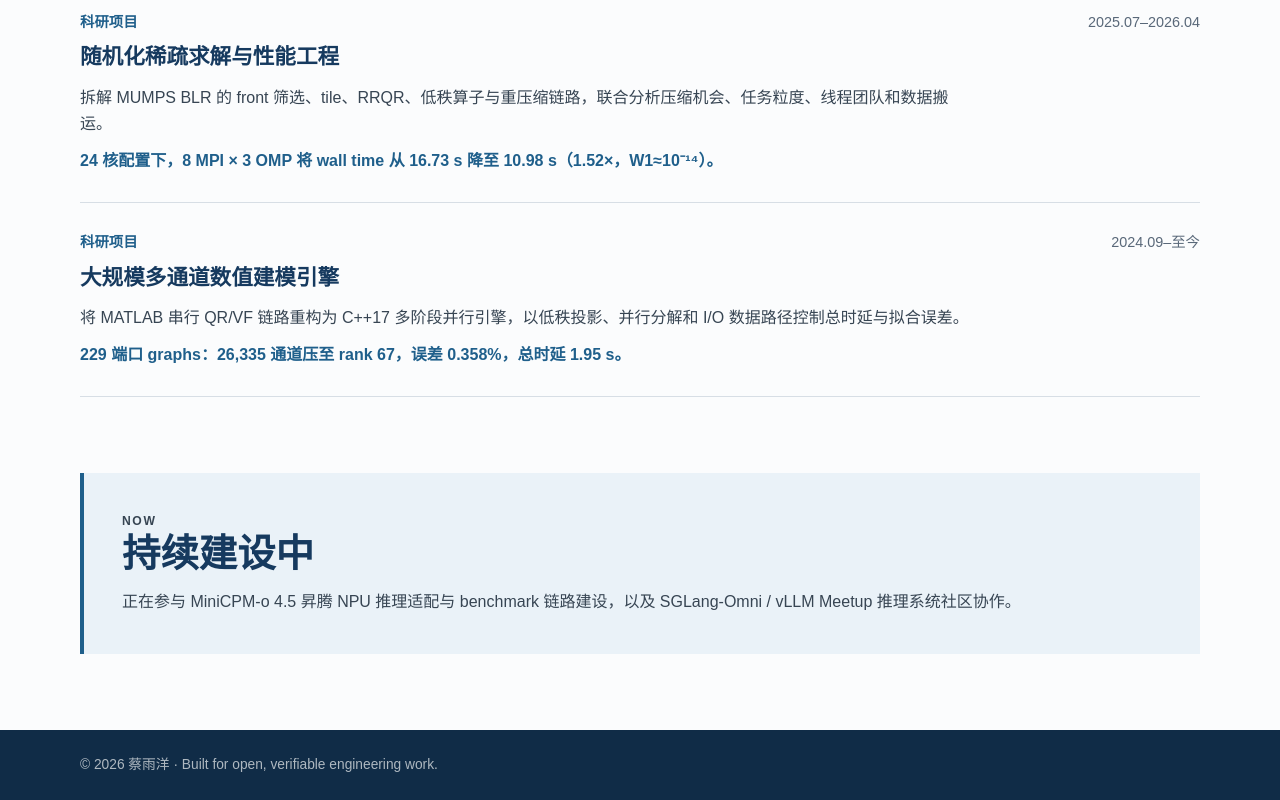
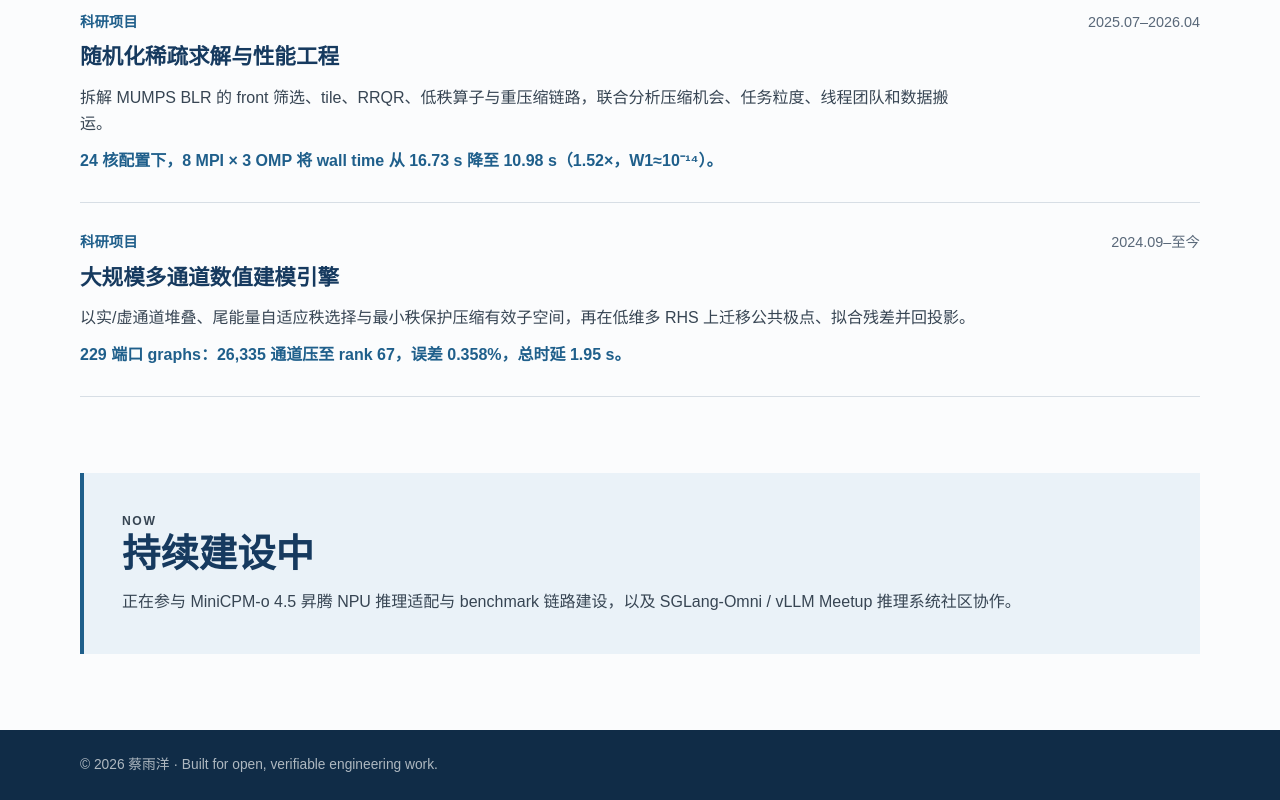
Before and after one commit to newmancai/newmancai.github.io, a plain HTML site: page index.html in a window 1280 px wide. Shown: the part 1325-2125 px from the top of the page. Drawn offline with Linux system fonts and the light colour scheme.

Commit message:
Emphasize numerical modeling algorithms

```diff
--- a/index.html
+++ b/index.html
@@ -62,7 +62,7 @@
         <article class="project">
           <div class="project-meta"><span>科研项目</span><time>2024.09–至今</time></div>
           <h3>大规模多通道数值建模引擎</h3>
-          <p>将 MATLAB 串行 QR/VF 链路重构为 C++17 多阶段并行引擎，以低秩投影、并行分解和 I/O 数据路径控制总时延与拟合误差。</p>
+          <p>以实/虚通道堆叠、尾能量自适应秩选择与最小秩保护压缩有效子空间，再在低维多 RHS 上迁移公共极点、拟合残差并回投影。</p>
           <p class="evidence">229 端口 graphs：26,335 通道压至 rank 67，误差 0.358%，总时延 1.95 s。</p>
         </article>
       </section>
```
